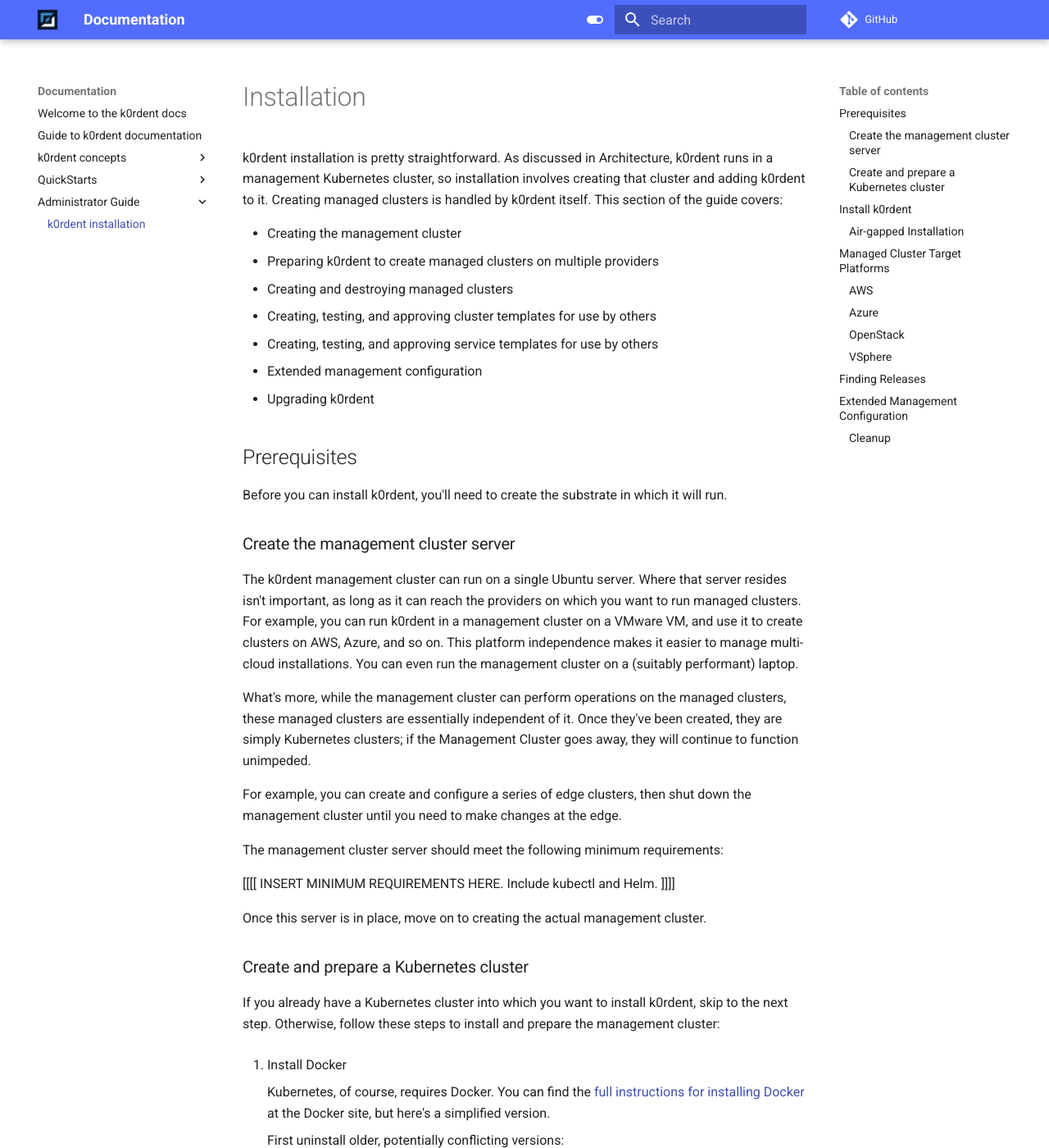
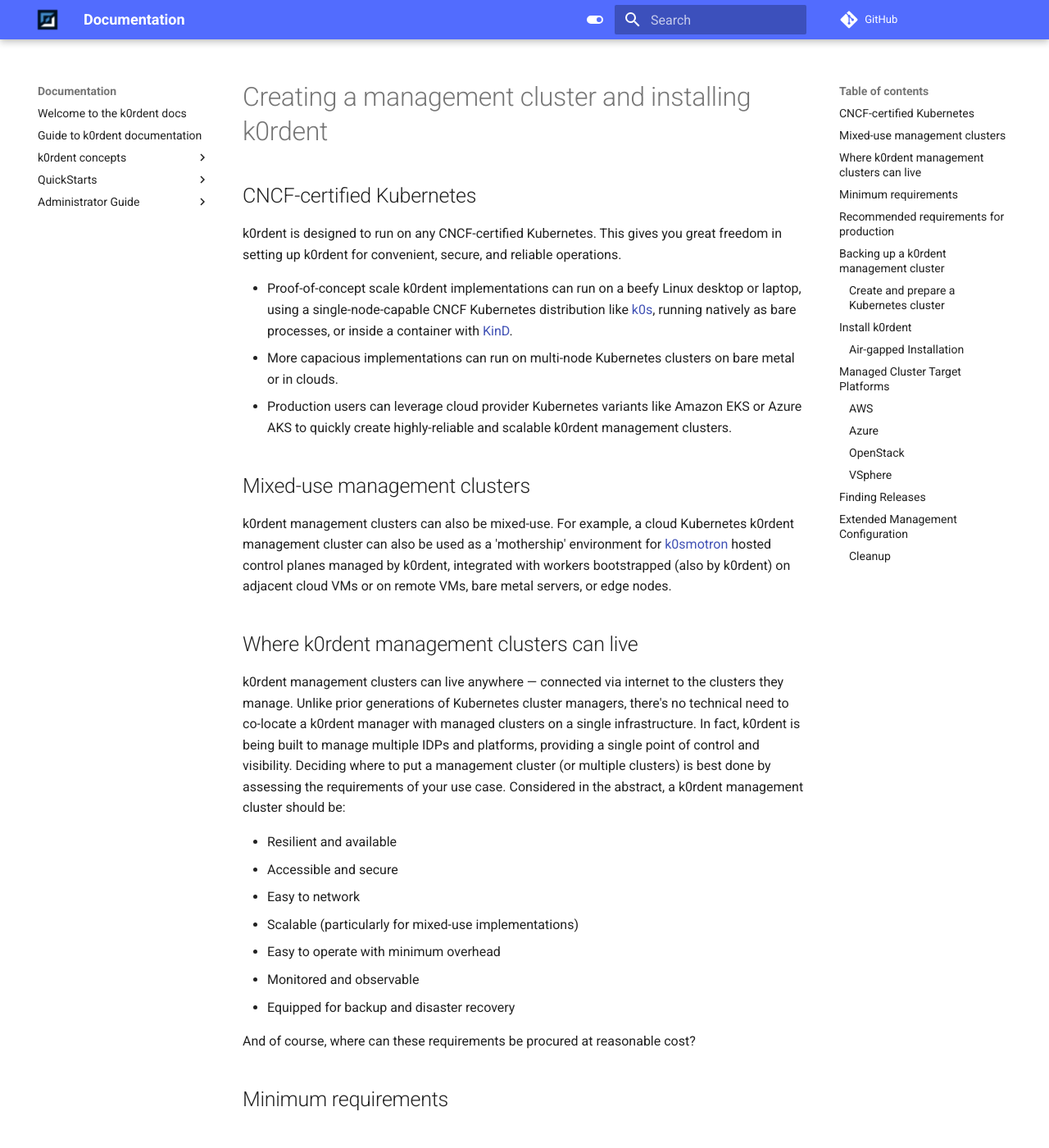
Before and after one commit to zerospiel/docs, an MkDocs documentation site: the page built from docs/admin-create-mgmt-cluster-install-k0rdent.md, in a window 1280 px wide and 1400 px high. Shown: the whole window at 82% size. Built offline with MkDocs 1.6.1 and Material for MkDocs 9.7.7, drawn with Linux system fonts in a browser that asks for light colours; comment, search, counter and statistics services are not loaded; the version menu is left out; some of the changed text lies outside the part shown.

```diff
--- a/docs/admin-install.md
+++ b/docs/admin-create-mgmt-cluster-install-k0rdent.md
@@ -1,20 +1,40 @@
-# Installation
+# Creating a management cluster and installing k0rdent
 
-k0rdent installation is pretty straightforward. As discussed in Architecture, k0rdent runs in a management Kubernetes cluster, so installation involves creating that cluster and adding k0rdent to it. Creating managed clusters is handled by k0rdent itself. This section of the guide covers:
+## CNCF-certified Kubernetes
 
-- Creating the management cluster
-- Preparing k0rdent to create managed clusters on multiple providers
-- Creating and destroying managed clusters
-- Creating, testing, and approving cluster templates for use by others
-- Creating, testing, and approving service templates for use by others
-- Extended management configuration
-- Upgrading k0rdent
+k0rdent is designed to run on any CNCF-certified Kubernetes. This gives you great freedom in setting up k0rdent for convenient, secure, and reliable operations.
 
-## Prerequisites
+* Proof-of-concept scale k0rdent implementations can run on a beefy Linux desktop or laptop, using a single-node-capable CNCF Kubernetes distribution like [k0s](https://k0sproject.io), running natively as bare processes, or inside a container with [KinD](https://kind.sigs.k8s.io/).
+* More capacious implementations can run on multi-node Kubernetes clusters on bare metal or in clouds.
+* Production users can leverage cloud provider Kubernetes variants like Amazon EKS or Azure AKS to quickly create highly-reliable and scalable k0rdent management clusters.
 
-Before you can install k0rdent, you'll need to create the substrate in which it will run.
+## Mixed-use management clusters
 
-### Create the management cluster server
+k0rdent management clusters can also be mixed-use. For example, a cloud Kubernetes k0rdent management cluster can also be used as a 'mothership' environment for [k0smotron](https://k0smotron.io) hosted control planes managed by k0rdent, integrated with workers bootstrapped (also by k0rdent) on adjacent cloud VMs or on remote VMs, bare metal servers, or edge nodes.
+
+## Where k0rdent management clusters can live
+
+k0rdent management clusters can live anywhere &mdash; connected via internet to the clusters they manage. Unlike prior generations of Kubernetes cluster managers, there's no technical need to co-locate a k0rdent manager with managed clusters on a single infrastructure. In fact, k0rdent is being built to manage multiple IDPs and platforms, providing a single point of control and visibility. Deciding where to put a management cluster (or multiple clusters) is best done by assessing the requirements of your use case. Considered in the abstract, a k0rdent management cluster should be:
+
+* Resilient and available
+* Accessible and secure
+* Easy to network
+* Scalable (particularly for mixed-use implementations)
+* Easy to operate with minimum overhead
+* Monitored and observable
+* Equipped for backup and disaster recovery
+
+And of course, where can these requirements be procured at reasonable cost?
+
+## Minimum requirements
+
+## Recommended requirements for production
+
+## Backing up a k0rdent management cluster
+
+
+
+  Create the management cluster server
 
 The k0rdent management cluster can run on a single Ubuntu server. Where that server resides isn't important, as long as it can reach the providers on which you want to run managed clusters. For example, you can run k0rdent in a management cluster on a VMware VM, and use it to create clusters on AWS, Azure, and so on. This platform independence makes it easier to manage multi-cloud installations. You can even run the management cluster on a (suitably performant) laptop.
 
```
Also changed, not shown: docs/admin-install-intro.md (added, +11 -0 lines).
